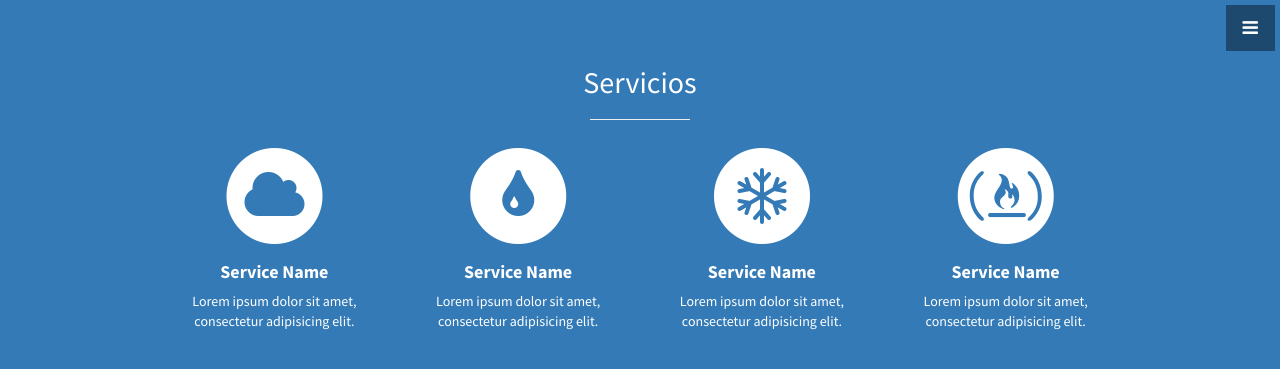
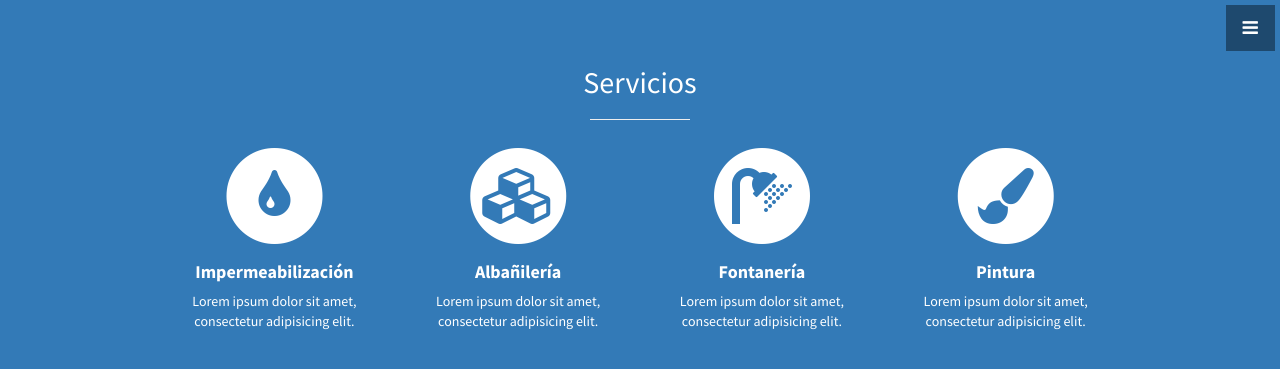
Before and after one commit to agustin-moracho/agustin-moracho.github.io, a Jekyll site: the page built from index.html, in a window 1280 px wide and 900 px high, scrolled down 1205 px, cut to the strip 0-407 px from the top of the window. Shown: the top 369 px of the strip. Built offline with Jekyll 4.4.1, drawn with Linux system fonts in a browser that asks for light colours.

Commit message:
Cambio iconos de servicios

```diff
--- a/_includes/services.html
+++ b/_includes/services.html
@@ -10,10 +10,10 @@
             <div class="service-item">
               <span class="fa-stack fa-4x">
               <i class="fa fa-circle fa-stack-2x"></i>
-              <i class="fa fa-cloud fa-stack-1x text-primary"></i>
+              <i class="fa fa-tint fa-stack-1x text-primary"></i>
             </span>
               <h4>
-                <strong>Service Name</strong>
+                <strong>Impermeabilización</strong>
               </h4>
               <p>Lorem ipsum dolor sit amet, consectetur adipisicing elit.</p>
             </div>
@@ -22,10 +22,10 @@
             <div class="service-item">
               <span class="fa-stack fa-4x">
               <i class="fa fa-circle fa-stack-2x"></i>
-              <i class="fa fa-tint fa-stack-1x text-primary"></i>
+              <i class="fa fa-cubes fa-stack-1x text-primary"></i>
             </span>
               <h4>
-                <strong>Service Name</strong>
+                <strong>Albañilería</strong>
               </h4>
               <p>Lorem ipsum dolor sit amet, consectetur adipisicing elit.</p>
             </div>
@@ -34,10 +34,10 @@
             <div class="service-item">
               <span class="fa-stack fa-4x">
               <i class="fa fa-circle fa-stack-2x"></i>
-              <i class="fa fa-snowflake-o fa-stack-1x text-primary"></i>
+              <i class="fa fa-shower fa-stack-1x text-primary"></i>
             </span>
               <h4>
-                <strong>Service Name</strong>
+                <strong>Fontanería</strong>
               </h4>
               <p>Lorem ipsum dolor sit amet, consectetur adipisicing elit.</p>
             </div>
@@ -46,10 +46,10 @@
             <div class="service-item">
               <span class="fa-stack fa-4x">
               <i class="fa fa-circle fa-stack-2x"></i>
-              <i class="fa fa-free-code-camp fa-stack-1x text-primary"></i>
+              <i class="fa fa-paint-brush fa-stack-1x text-primary"></i>
             </span>
               <h4>
-                <strong>Service Name</strong>
+                <strong>Pintura</strong>
               </h4>
               <p>Lorem ipsum dolor sit amet, consectetur adipisicing elit.</p>
             </div>
```
